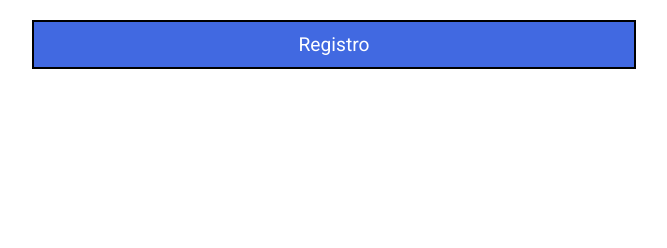
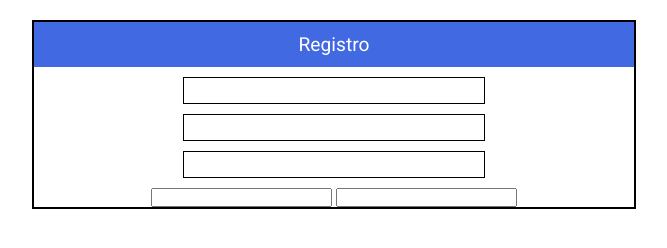
Before and after one commit to nicolaspenagos/authentication-module-contacts-book, a plain HTML site: page signup.html in a window 1280 px wide. Shown: the whole page, without its empty margins (306-973 px from the left). Drawn offline with Linux system fonts and the light colour scheme.

Commit message:
Gui sign up is under developmet

```diff
--- a/css/signup.css
+++ b/css/signup.css
@@ -13,11 +13,19 @@
 }
 
 div#containerDiv{
-
     border: 2px solid black;
     width: 600px;
     margin: auto;
     margin-top: 20px;
+
+}
+
+div#itemsDiv{
+    display: flex;
+    flex-direction: column;
+    justify-content: space-between;
+    justify-content: center;
+    align-items: center;
 }
 
 div#headerDiv{
@@ -31,3 +39,18 @@ div#headerDiv{
     text-align: center;
     line-height: 45px;
 }
+
+div#passwordDiv{
+    margin-top: 10px;
+}
+
+.input{
+    width: 300px;
+    height: 25px;
+    margin-top: 10px;
+    border: 1px solid black;
+}
+
+.inputPaswword{
+    border: 1px solid black;
+}
--- a/signup.html
+++ b/signup.html
@@ -6,12 +6,20 @@
         <link href="https://fonts.googleapis.com/css2?family=Roboto&display=swap" rel="stylesheet">
     </head>
     <body>
-        <div id = "mainDiv">
-            <div id = "containerDiv">
-                <div id = "headerDiv">
+        <div id="mainDiv">
+            <div id="containerDiv">
+                <div id= "headerDiv">
                     Registro
                 </div>
-
+                <div id="itemsDiv">
+                <input id="nameInput" class="input"></input>
+                <input id="telInput" class="input"></input>
+                <input id="emailInput" class="input"></input>
+                <div id="passwordDiv">
+                    <input id=password1Input class="inputPassword" type="password"></input>
+                    <input id=password2Input class="inputPassword" type="password"></input>
+                </div>
+                </div>
             </div>
         </div>
 
```
